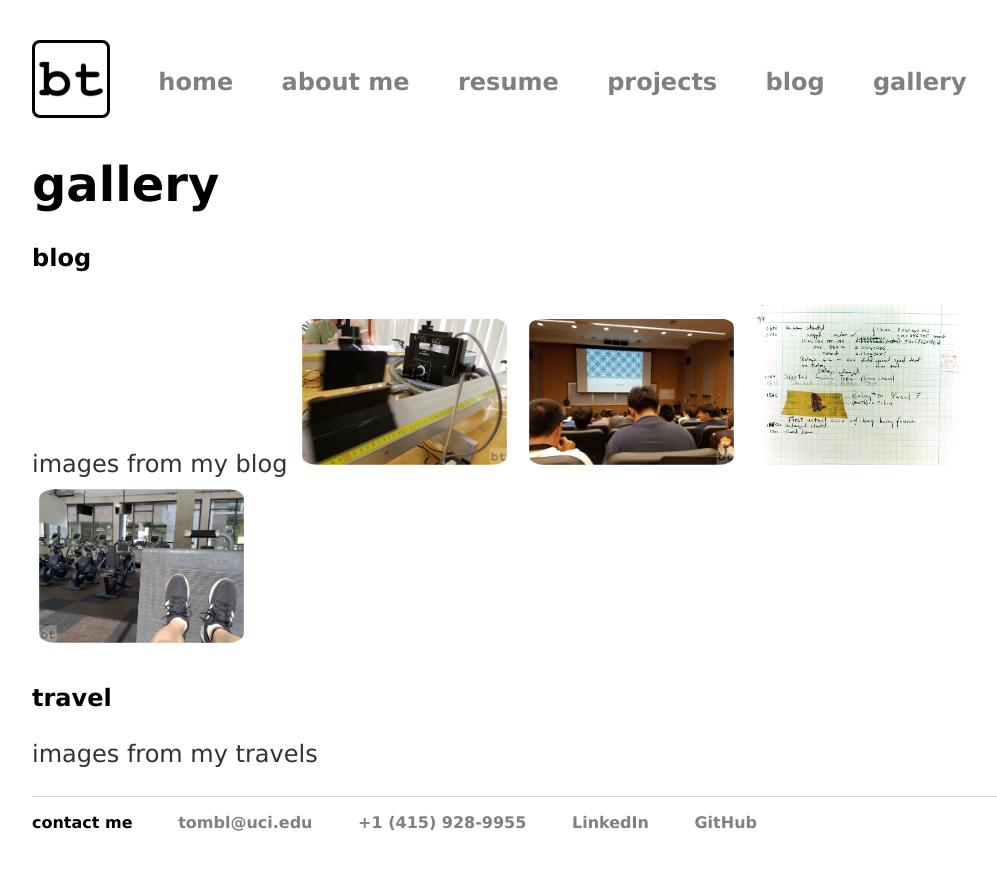
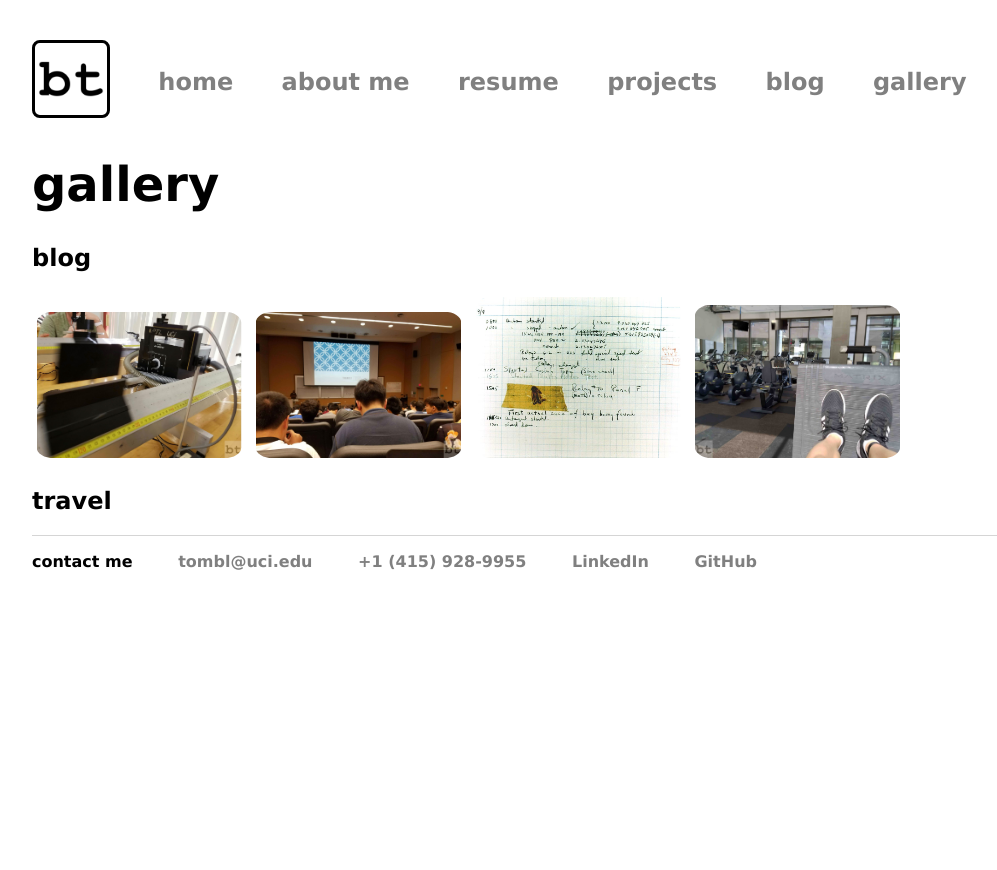
Before and after one commit to BTx123/BTx123.github.io, a Jekyll site: the page built from gallery/index.html, in a window 1280 px wide. Shown: the top 870 px of the page, without its empty margins (96-1093 px from the left). Built offline with Jekyll 4.4.1, drawn with Linux system fonts in a browser that asks for light colours; nearby versions of some CDN libraries.

Commit message:
Update layout

```diff
--- a/gallery/index.html
+++ b/gallery/index.html
@@ -6,11 +6,9 @@ title: gallery | brian tom
 <div class="gallery">
     <h1>gallery</h1>
     <h2>blog</h2>
-        <p>images from my blog</b>
         <a href="/images/2016-10-18-physics-lab.jpg" data-lightbox="posts" data-title="physics lab with photogate"><img src="/images/2016-10-18-physics-lab.jpg" alt="physics lab with photogate" /></a>
         <a href="/images/2016-10-19-ICS-90-seminar.jpg" data-lightbox="posts" data-title="ICS 90 seminar"><img src="/images/2016-10-19-ICS-90-seminar.jpg" alt="ICS 90 seminar" /></a>
         <a href="/images/2016-10-20-bug.jpg" data-lightbox="posts" data-title="squashed a bug"><img src="/images/2016-10-20-bug.jpg" alt="squashed a bug" /></a>
         <a href="/images/2016-10-21-gym.jpg" data-lightbox="posts" data-title="new gym at Mesa Towers"><img src="/images/2016-10-21-gym.jpg" alt="new gym at Mesa Towers" /></a>
     <h2>travel</h2>
-        <p>images from my travels</p>
 </div>
```
